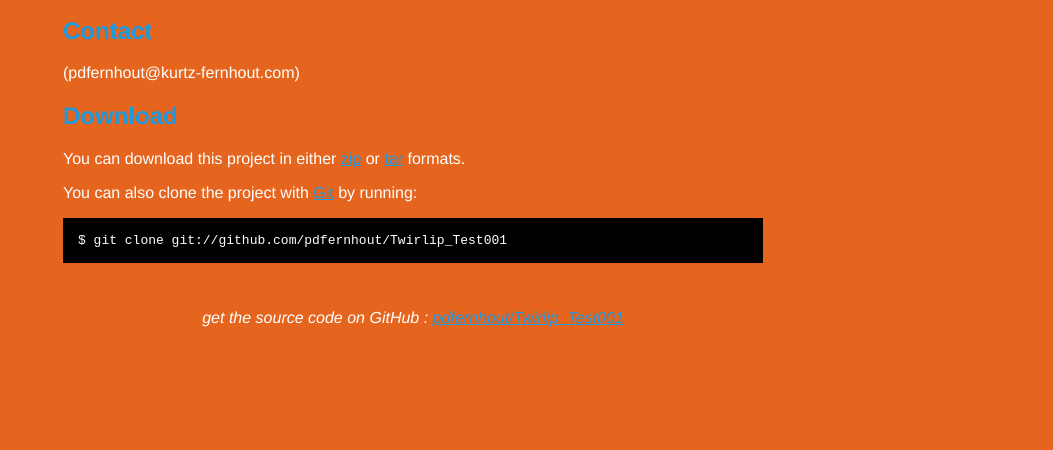
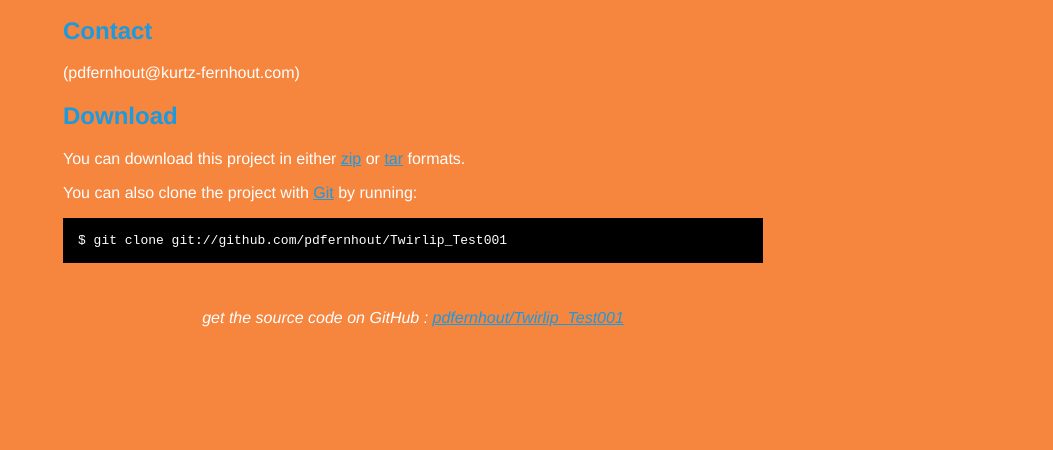
Before and after one commit to pdfernhout/Twirlip_Test001, a plain HTML site: page index.html in a window 1280 px wide. Shown: the part 350-800 px from the top of the page, without its empty margins (227-1280 px from the left). Drawn offline with Linux system fonts and the light colour scheme.

Commit message:
Edited index.html via GitHub; changed background color.

```diff
--- a/index.html
+++ b/index.html
@@ -8,7 +8,7 @@
   <style type="text/css">
     body {
       margin-top: 1.0em;
-      background-color: #e6651e;
+      background-color: #f6853e;
       font-family: Helvetica, Arial, FreeSans, san-serif;
       color: #ffffff;
     }
```
